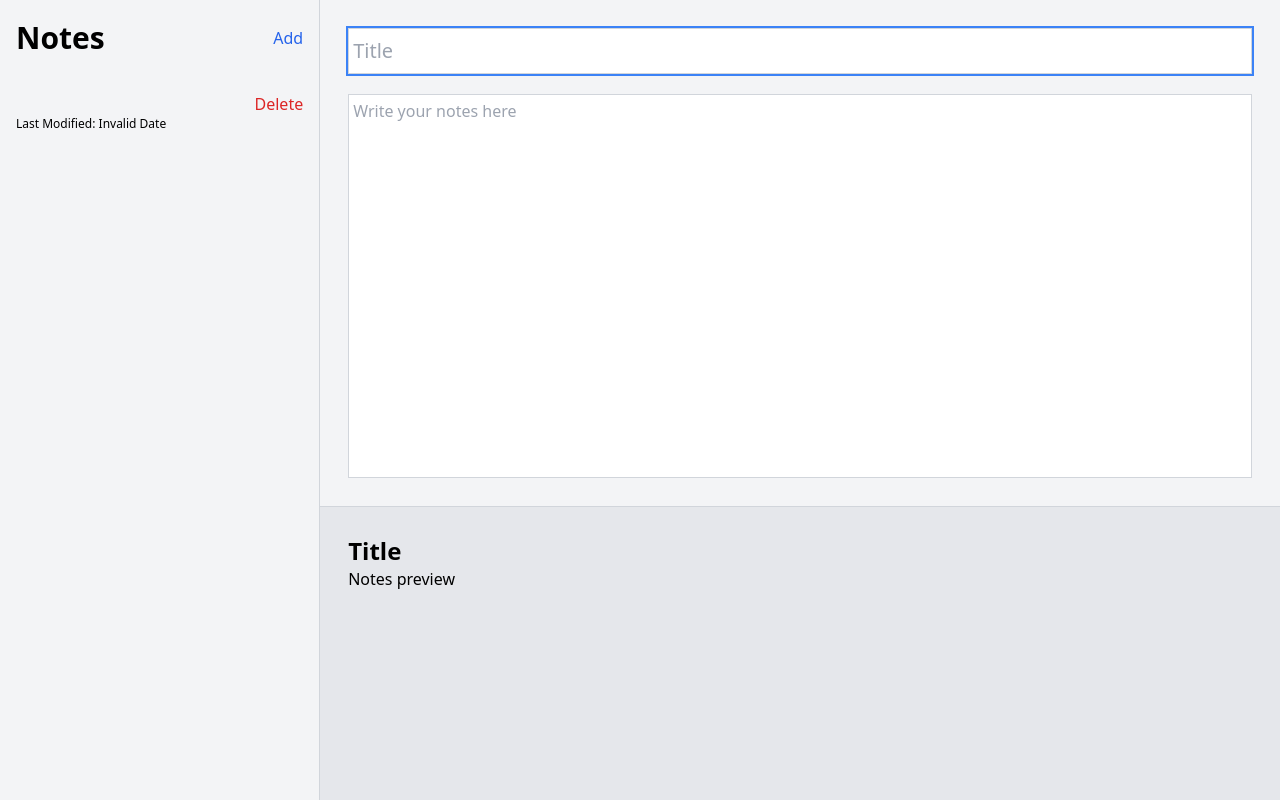
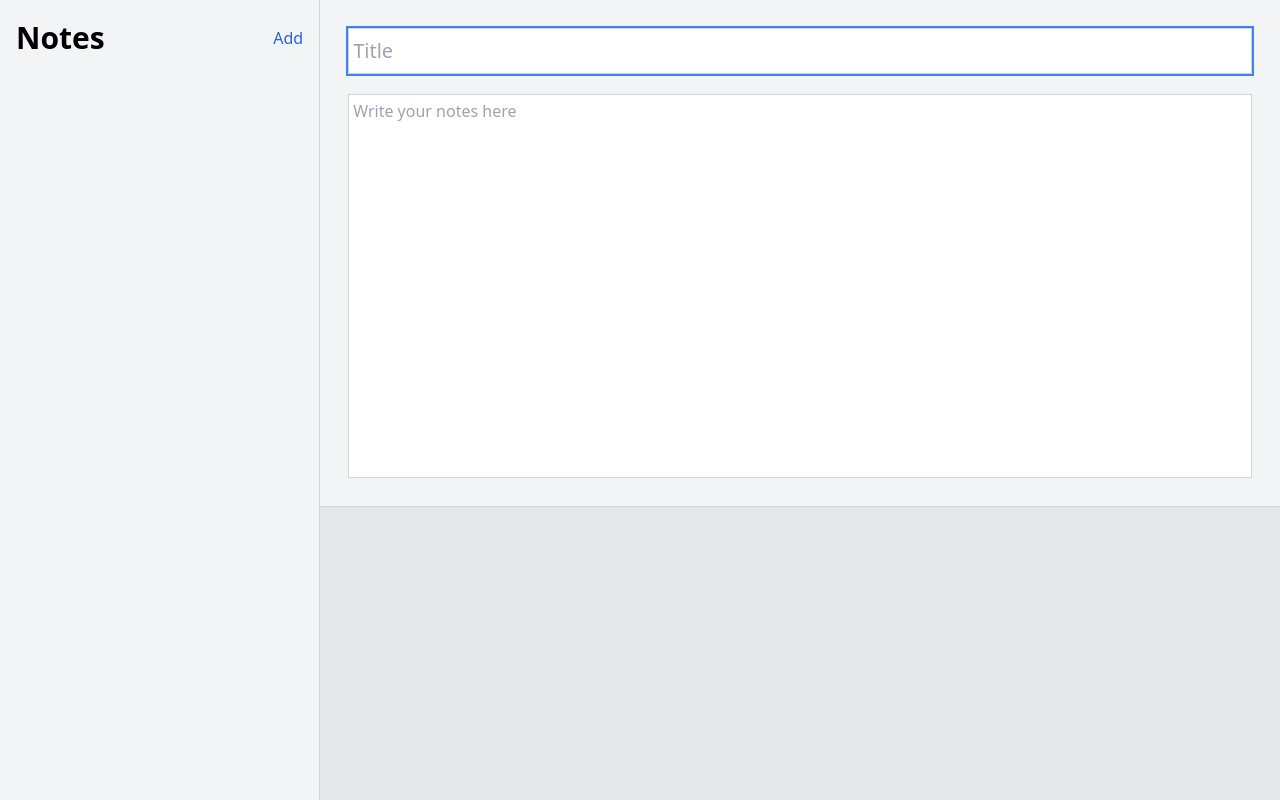
Before and after one commit to peterphan20/notes-react-redux, a React (Create React App) app: page / in a window 1280 px wide. Built offline with nearby package versions, Linux system fonts and the light colour scheme.

Commit message:
feat: delete functionality

```diff
--- a/package.json
+++ b/package.json
@@ -9,6 +9,7 @@
     "@testing-library/user-event": "^12.8.3",
     "react": "^17.0.2",
     "react-dom": "^17.0.2",
+    "react-markdown": "^6.0.2",
     "react-masonry-css": "^1.0.16",
     "react-redux": "^7.2.4",
     "react-scripts": "4.0.3",
--- a/src/App.js
+++ b/src/App.js
@@ -1,4 +1,4 @@
-import React, { useEffect } from "react";
+import React, { useState, useEffect } from "react";
 import { useDispatch } from "react-redux";
 
 import Main from "./components/Main";
@@ -6,13 +6,13 @@ import Sidebar from "./components/Sidebar";
 import { getNotes } from "./actions";
 
 const App = () => {
+	const [currentId, setCurrentId] = useState(null);
+
 	const dispatch = useDispatch();
 	useEffect(() => {
 		if (!localStorage.getItem("notes")) {
 			// instantiate an empty object for people visit app for first time
-			const note = JSON.stringify({
-				1: "example",
-			});
+			const note = JSON.stringify({});
 			// local storage can only hold strings
 			localStorage.setItem("notes", note);
 			// call getNotes which pulls from localstorage to sync with redux store
@@ -24,8 +24,8 @@ const App = () => {
 
 	return (
 		<div className="flex overflow-hidden">
-			<Sidebar />
-			<Main />
+			<Sidebar setCurrentId={setCurrentId} />
+			<Main currentId={currentId} setCurrentId={setCurrentId} />
 		</div>
 	);
 };
--- a/src/actions/index.js
+++ b/src/actions/index.js
@@ -1,4 +1,4 @@
-import { READ, CREATE, DELETE } from "../constants/actionTypes";
+import { READ, CREATE, DELETE, UPDATE } from "../constants/actionTypes";
 
 export const getNotes = () => {
 	const notesCollection = JSON.parse(localStorage.getItem("notes"));
@@ -10,9 +10,11 @@ export const getNotes = () => {
 export const addNote = (note) => {
 	// pull preexisting data from local storage
 	const notesCollection = JSON.parse(localStorage.getItem("notes"));
+
 	// add note to notesCollection
 	const id = note.id;
 	notesCollection[id] = note;
+
 	// converting note data to string and pushing it back into local storage
 	localStorage.setItem("notes", JSON.stringify(notesCollection));
 
@@ -20,10 +22,25 @@ export const addNote = (note) => {
 	return action;
 };
 
+export const updateNote = (note) => {
+	const notesCollection = JSON.parse(localStorage.getItem("notes"));
+
+	const id = note.id;
+	notesCollection[id] = note;
+
+	localStorage.setItem("notes", JSON.stringify(notesCollection));
+
+	const action = { type: UPDATE, payload: note };
+	return action;
+};
+
 export const deleteNote = (id) => {
-	localStorage.removeItem(id);
+	const notesCollection = JSON.parse(localStorage.getItem("notes"));
+
+	delete notesCollection[id];
+
+	localStorage.setItem("notes", JSON.stringify(notesCollection));
 
 	const action = { type: DELETE, payload: id };
-	console.log(`successfully deleted: ${id}`);
 	return action;
 };
--- a/src/components/Main.js
+++ b/src/components/Main.js
@@ -1,7 +1,25 @@
 import React, { useState } from "react";
+import { useDispatch } from "react-redux";
+import ReactMarkdown from "react-markdown";
 
-const Main = () => {
-	const [text, setText] = useState("");
+import { updateNote } from "../actions";
+
+const Main = ({ currentId }) => {
+	const [noteData, setNoteData] = useState({
+		title: "",
+		body: "",
+		lastModified: Date.now(),
+	});
+	const dispatch = useDispatch();
+
+	const onEditField = (key, value) => {
+		setNoteData({
+			...noteData,
+			[key]: value,
+			lastModified: Date.now(),
+		});
+		dispatch(updateNote(noteData));
+	};
 
 	return (
 		<div className="h-screen w-full">
@@ -12,18 +30,20 @@ const Main = () => {
 						autoFocus
 						placeholder="Title"
 						className="text-xl border-solid border border-gray-300 w-full outline-none py-2 px-1 focus:ring-2 focus:ring-blue-500"
-						value={text}
-						onChange={(e) => setText(e.target.value)}
+						value={noteData.title}
+						onChange={(e) => onEditField("title", e.target.value)}
 					/>
 				</div>
 				<textarea
 					placeholder="Write your notes here"
 					className="text-l border-solid border border-gray-300 p-1 h-96 w-full outline-none resize-none focus:ring-2 focus:ring-blue-500"
+					value={noteData.body}
+					onChange={(e) => onEditField("body", e.target.value)}
 				/>
 			</div>
 			<div className="bg-gray-200 border-t border-solid border-gray-300 p-7 min-h-full">
-				<h1 className="text-2xl font-semibold">Title</h1>
-				<div className="text-md">Notes preview</div>
+				<h1 className="text-2xl font-semibold pb-7">{noteData.title}</h1>
+				<ReactMarkdown className="text-md h-80 overflow-auto">{noteData.body}</ReactMarkdown>
 			</div>
 		</div>
 	);
--- a/src/components/Note.js
+++ b/src/components/Note.js
@@ -3,13 +3,18 @@ import { useDispatch, useSelector } from "react-redux";
 
 import { deleteNote } from "../actions";
 
-const Note = () => {
+const Note = ({ setCurrentId }) => {
 	const notes = useSelector((state) => state.notesReducer);
 	const dispatch = useDispatch();
 
 	const renderedList = Object.values(notes).map((note) => {
+		console.log(note);
 		return (
-			<div className="hover:bg-gray-300 w-full h-full p-4" key={note.id}>
+			<div
+				className="hover:bg-gray-300 w-full h-full p-4"
+				key={note.id}
+				onClick={() => setCurrentId(note.id)}
+			>
 				<div className="flex justify-between items-center">
 					<strong>{note.title}</strong>
 					<button
@@ -19,10 +24,10 @@ const Note = () => {
 						Delete
 					</button>
 				</div>
-				<p className="text-md">{note.body}</p>
+				<p className="text-md">{note.body && note.body.substr(0, 100) + "..."}</p>
 				<p className="text-xs">
 					Last Modified:{" "}
-					{new Date(note.dateModified).toLocaleDateString("en-US", {
+					{new Date(note.lastModified).toLocaleDateString("en-US", {
 						hour: "2-digit",
 						minute: "2-digit",
 					})}
--- a/src/components/Sidebar.js
+++ b/src/components/Sidebar.js
@@ -1,37 +1,33 @@
-import React, { useEffect } from "react";
+import React from "react";
 import { useDispatch } from "react-redux";
 import { v4 as uuidv4 } from "uuid";
 import Note from "./Note";
 
-import { addNote, getNotes } from "../actions";
+import { addNote } from "../actions";
 
-const Sidebar = () => {
+const Sidebar = ({ currentId, setCurrentId }) => {
 	const dispatch = useDispatch();
 
-	useEffect(() => {
-		getNotes();
-	}, []);
-
 	const onAddSubmit = () => {
-		const mockNote = {
+		const noteBody = {
 			id: uuidv4(),
 			title: "Untitled Note",
 			body: "",
 			lastModified: Date.now(),
 		};
-		dispatch(addNote(mockNote));
+		dispatch(addNote(noteBody));
 	};
 
 	return (
 		<div className="bg-gray-100 border-solid border-r border-gray-300 h-screen w-1/3">
 			<div className="flex justify-between items-center py-5 px-4">
 				<h1 className="text-3xl font-bold">Notes</h1>
-				<button className="text-blue-600 text-l" onClick={() => onAddSubmit}>
+				<button className="text-blue-600 text-l" onClick={() => onAddSubmit()}>
 					Add
 				</button>
 			</div>
 			<div>
-				<Note />
+				<Note setCurrentId={setCurrentId} />
 			</div>
 		</div>
 	);
--- a/src/reducers/notes.js
+++ b/src/reducers/notes.js
@@ -1,4 +1,4 @@
-import { READ, CREATE, DELETE } from "../constants/actionTypes";
+import { READ, CREATE, UPDATE, DELETE } from "../constants/actionTypes";
 
 export const notesReducer = (notes = {}, action) => {
 	switch (action.type) {
@@ -8,9 +8,10 @@ export const notesReducer = (notes = {}, action) => {
 			const id = action.payload.id;
 			notes[id] = action.payload;
 			return notes;
+		case UPDATE:
+			return notes;
 		case DELETE:
-			const index = action.payload.id;
-			return Object.values(notes).filter((note) => note.id !== index);
+			return Object.values(notes).filter((note) => note.id !== action.payload);
 		default:
 			return notes;
 	}
```
Also changed, not shown: 1 other file (tests, documents, lock files or other folders).
